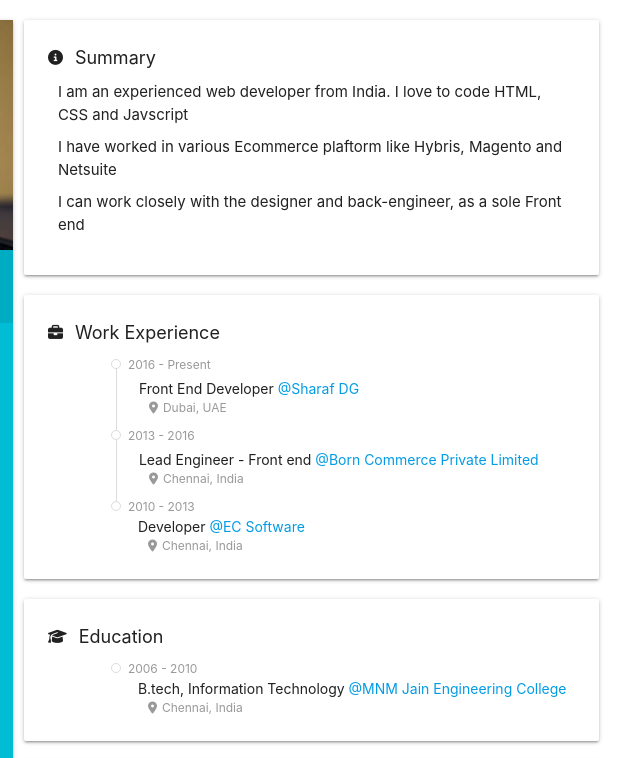
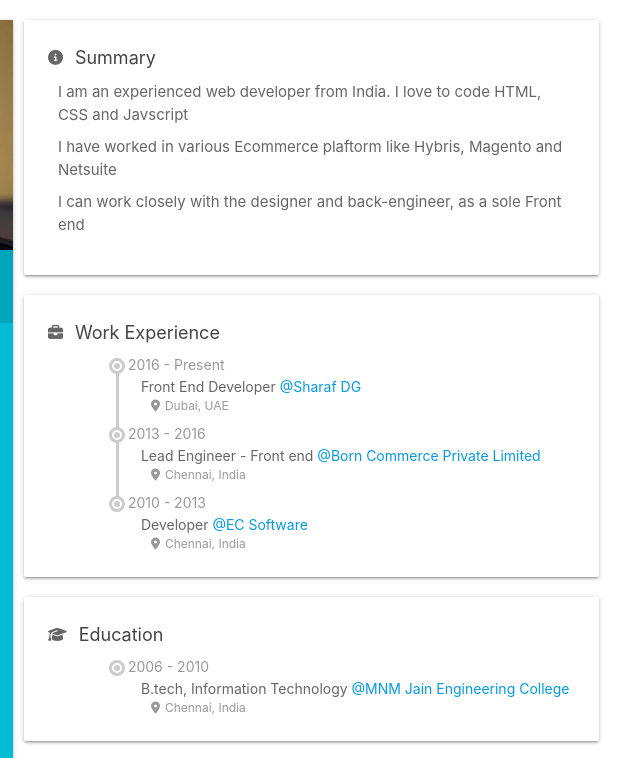
Before and after one commit to tarunranka/tarunranka.github.io, a website: page index.html in a window 1280 px wide. Shown: the top 758 px of the page, 478-1110 px from the left. Drawn offline with nearby package versions, Linux system fonts and the light colour scheme.

Commit message:
Added circle

```diff
--- a/dest/style.css
+++ b/dest/style.css
@@ -1,5 +1,6 @@
 .profile-page{
   margin: 20px 0;
+  color: #666;
 }
 .profile-img{
   position: relative;
@@ -11,7 +12,7 @@
   right: 0;
   left: 0;
   text-align: center;
-  background: #00acc1;
+  background: #00a5bb;
   padding: 10px 0 20px;
 }
 .author h1{
@@ -34,7 +35,7 @@
 .profile-page .sidebar-item {
     overflow: hidden;
     padding: 10px;
-    background-color: #00bcd4;
+    background-color: #00BCD4;
     color: #fff;
 }
 .sidebar-item a{
@@ -90,6 +91,7 @@
 }
 .cv_card .heading{
   margin-left: 12px;
+  color: #444;
   font-size: 18px;
   vertical-align: middle;
   display: inline-block;
@@ -104,9 +106,12 @@
 }
 .date_container .date {
     display: block;
-    color: #999999;
+    color: #999;
     margin-top: 10px;
+    font-size: 14px;
+    line-height: 18px;
 }
+
 .fa{
   vertical-align: middle;
 }
@@ -115,26 +120,52 @@
   vertical-align: baseline;
 }
 .round_mark {
-    border: 1px solid #DCDCDC;
-    border-radius: 25px;
+    border: 3px solid #CCC;
+    border-radius: 50%;
     display: inline-block;
-    width: 10px;
-    height: 10px;
+    width: 16px;
+    height: 16px;
     position: absolute;
-    margin-left: -17px;
-    margin-top: 3px;
+    margin-left: -19px;
+    margin-top: 2px;
+
+}
+.round_mark:before{
+  content: "";
+    position: absolute;
+    left: 2px;
+    top: 2px;
+    display: inline-block;
+    width: 6px;
+    height: 6px;
+    -webkit-border-radius: 50%;
+    -moz-border-radius: 50%;
+    -ms-border-radius: 50%;
+    -o-border-radius: 50%;
+    border-radius: 50%;
+    -moz-background-clip: padding;
+    -webkit-background-clip: padding-box;
+    background-clip: padding-box;
+    background: #CCC;
+}
+.date_entry{
+  margin-top: 7px;
+  margin-left: 3px;
 }
 .left_border {
-    border-left: 1px solid #DCDCDC;
+    border-left: 3px solid #CCC;
     padding-top: 10px;
-    margin-top: -6px;
+    margin-top: -3px;
     margin-left: -12px;
     padding-left: 12px;
     margin-bottom: -13px;
     padding-bottom: 13px;
 }
+
+
 .cv_card .date_container .title {
     margin-left: 10px;
+    margin-top: -5px;
     display: block;
 }
 .date_container .location {
--- a/index.html
+++ b/index.html
@@ -16,7 +16,7 @@
 	<link rel='dns-prefetch' href='//fonts.googleapis.com/' />
 	<link rel="stylesheet" href="//cdnjs.cloudflare.com/ajax/libs/materialize/0.97.7/css/materialize.min.css">
 
-	<link rel="stylesheet" href="/dest/style.css?v=1.24.33">
+	<link rel="stylesheet" href="/dest/style.css?v=1.232w">
 </head>
 
 <body>
```
